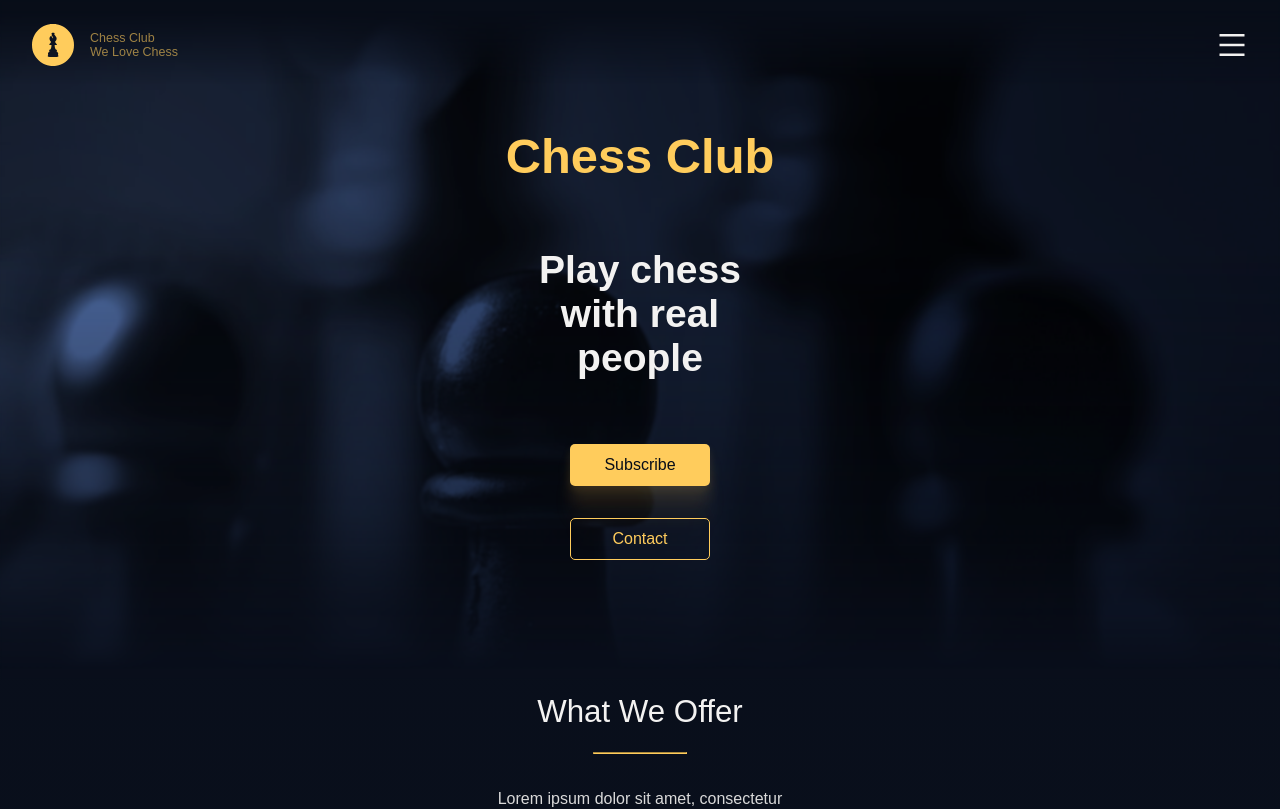
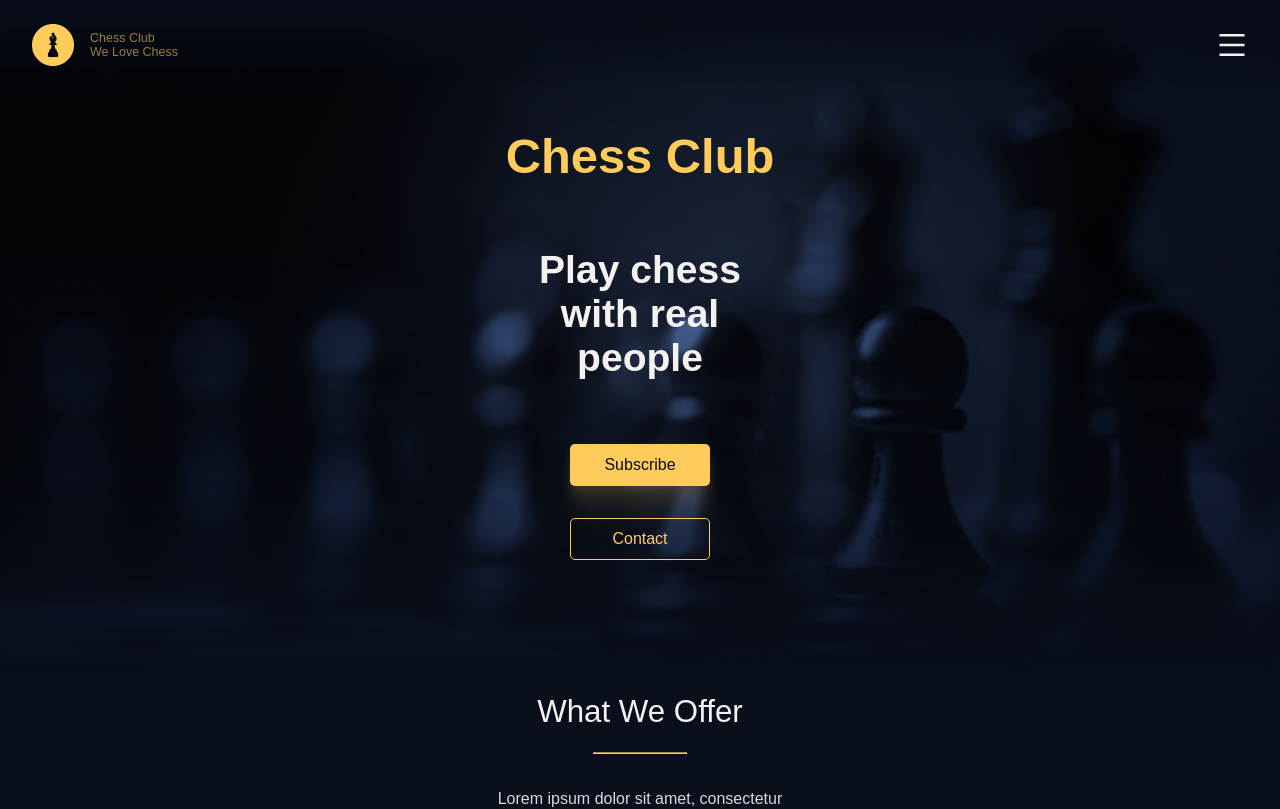
Before and after one commit to MarcPerezdeTudela/chess-club-landing, a Next.js app: page / in a window 1280 px wide. Shown: the top 809 px of the page. Built offline with nearby package versions, Linux system fonts and the light colour scheme; a web font is replaced by a local one.

Commit message:
style: change styles in HeroSection

```diff
--- a/src/components/common/PrimaryButton.tsx
+++ b/src/components/common/PrimaryButton.tsx
@@ -19,4 +19,5 @@ const Button = styled.button`
   color: ${({ theme }) => theme.colors.primaryDark};
   padding: ${({ theme }) => theme.spaces.xs} ${({ theme }) => theme.spaces.s};
   box-shadow: ${({ theme }) => theme.shadows.primaryButton};
+  cursor: pointer;
 `
--- a/src/components/common/SecondaryButton.tsx
+++ b/src/components/common/SecondaryButton.tsx
@@ -19,4 +19,5 @@ const Button = styled.button`
   background-color: transparent;
   color: ${({ theme }) => theme.colors.secondary};
   padding: ${({ theme }) => theme.spaces.xs} ${({ theme }) => theme.spaces.s};
+  cursor: pointer;
 `
--- a/src/components/sections/HeroSection.tsx
+++ b/src/components/sections/HeroSection.tsx
@@ -38,6 +38,7 @@ const ImageContainer = styled.div`
   position: relative;
   height: 100%;
   width: 100%;
+  overflow: hidden;
   -webkit-mask-image: ${({ theme }) => theme.gradients.heroImage};
   mask-image: ${({ theme }) => theme.gradients.heroImage};
 `
```
Also changed, not shown: public/images/heroImage.png.
